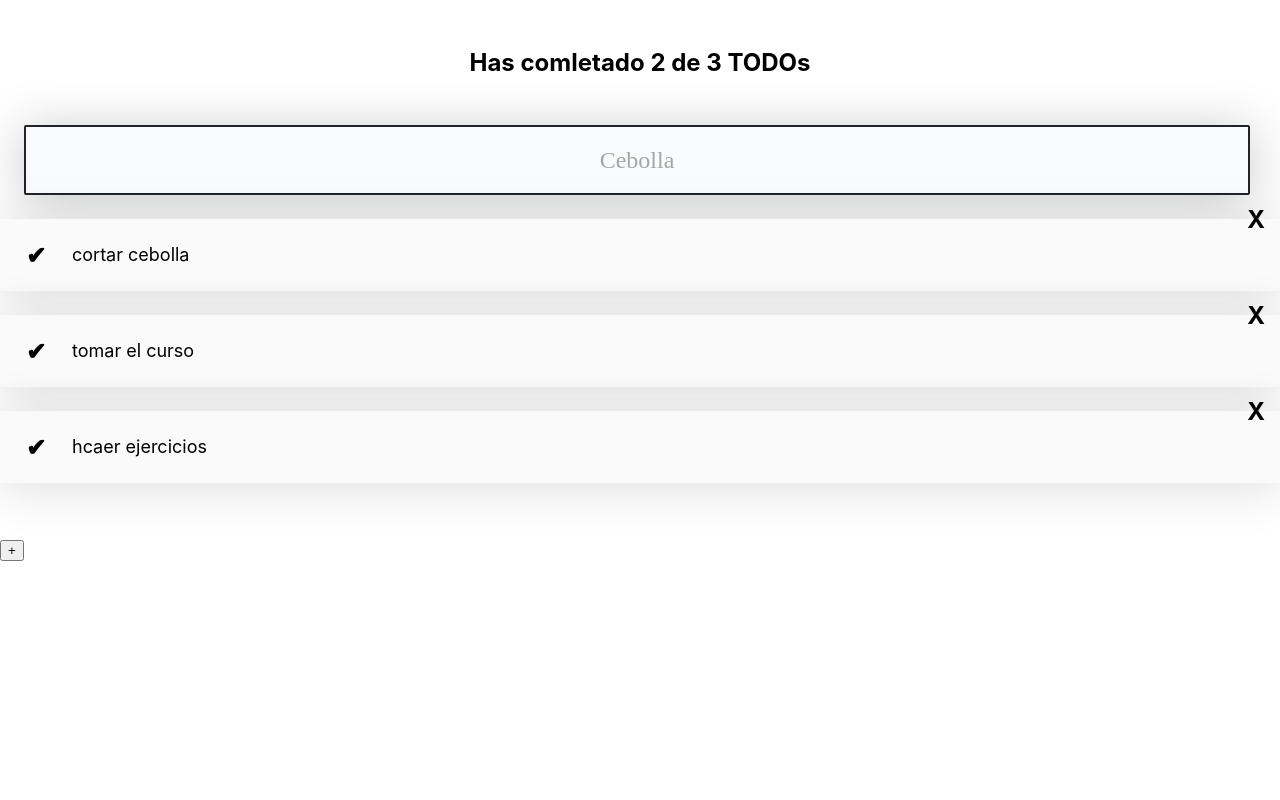
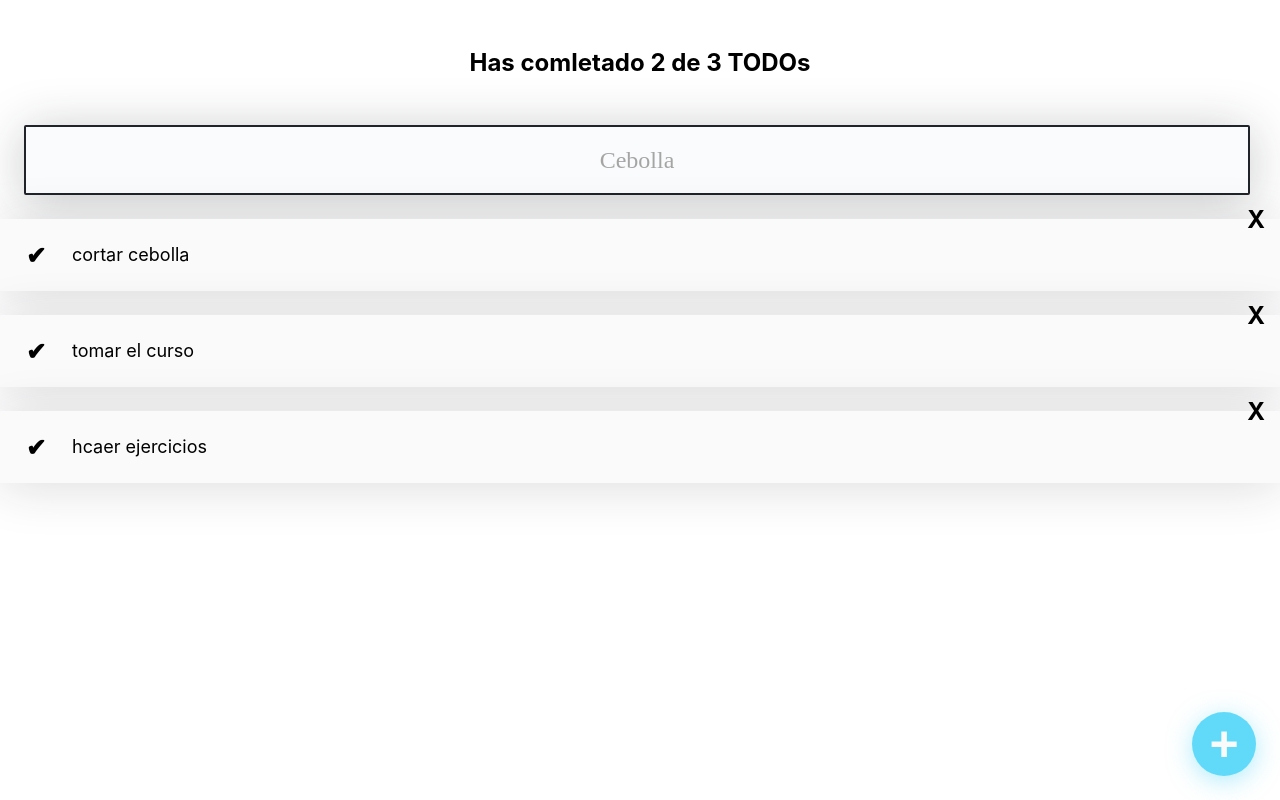
Before and after one commit to mariokarajallo/introduccion-react, a React (Create React App) app: page / in a window 1280 px wide. Built offline with nearby package versions, Linux system fonts and the light colour scheme.

Commit message:
create style CreateTodoButton.css

```diff
--- /dev/null
+++ b/src/CreateTodoButton.css
@@ -0,0 +1,25 @@
+.CreateTodoButton {
+    background-color: #61DAFA;
+    box-shadow: 0px 5px 25px rgba(97, 218, 250, 0.5);
+    border: none;
+    border-radius: 50%;
+    cursor: pointer;
+    font-size: 50px;
+    position: fixed;
+    bottom: 24px;
+    right: 24px;
+    font-weight: bold;
+    color: #FAFAFA;
+    display: flex;
+    justify-content: center;
+    align-items: center;
+    height: 64px;
+    width: 64px;
+
+    transform: rotate(0);
+    transition: .3s ease;
+  }
+
+  .CreateTodoButton:hover {
+    transform: rotate(224deg);
+  }
--- a/src/CreateTodoButton.jsx
+++ b/src/CreateTodoButton.jsx
@@ -1,7 +1,8 @@
 import React from "react";
+import "./CreateTodoButton.css";
 
 function CreateTodoButton() {
-  return <button>+</button>;
+  return <button className="CreateTodoButton">+</button>;
 }
 
 export { CreateTodoButton };
```
